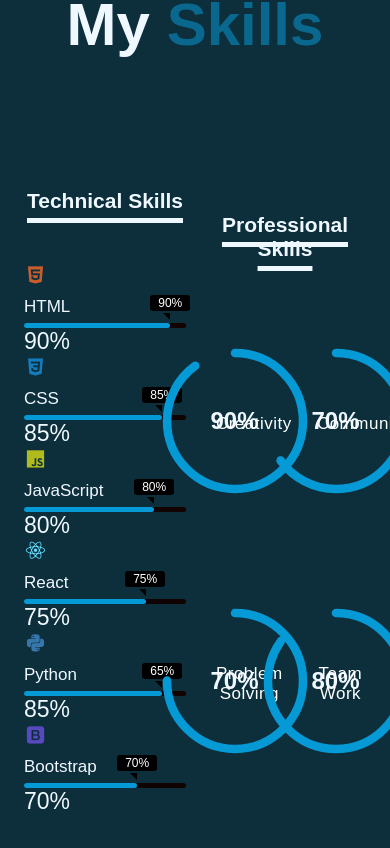
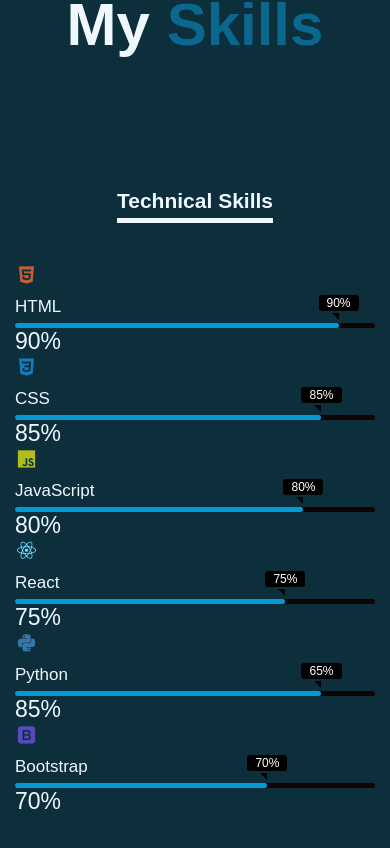
Before and after one commit to IqraShoaib/personal-portfolio-react, a React (Vite) app in the folder portfolio-react/: page / in a window 390 px wide. Shown: the part 3616-4464 px from the top of the page. Built offline with nearby package versions, Linux system fonts and the light colour scheme.

Commit message:
skills improvements

```diff
--- a/portfolio-react/src/style.css
+++ b/portfolio-react/src/style.css
@@ -598,15 +598,19 @@ transform:scale(1);
         display: flex;
         flex-wrap: wrap;
     }
-    .container1{
-    width:45%;
+   .container1{
+    flex: 1;
+    min-width: 320px;
+    max-width: 600px;
 }
     .skills-container{
-        display: flex;
-        justify-content: space-around;
-        align-items: center;
-        flex-direction: row;
-    }
+    display: flex;
+    justify-content: center;
+    align-items: flex-start;
+    gap: 60px;
+    flex-wrap: wrap;
+    width: 100%;
+}
     .heading1{
         text-align: center;
         text-decoration: underline;
@@ -741,25 +745,21 @@ transform:scale(1);
     .radial-bars{
     display:grid;
     grid-template-columns:repeat(2,1fr);
-    gap:40px;
-    margin-top:40px;
+    gap:30px;
+    width:100%;
 }
     .radial-bars .radial-bar{
     width:100%;
     height:220px;
+    position:relative;
     display:flex;
     justify-content:center;
     align-items:center;
-    position:relative;
 }
     .radial-bars .radial-bar svg{
-        position: absolute;
-        top: 50%;
-        left: 50%;
-        transform: translate(-50%, -50%) rotate(-90deg);
-       width:170px;
-    height:170px;
-    }
+    width:150px;
+    height:150px;
+}
     .radial-bars .radial-bar .progress-bar{
         stroke-width: 10;
         stop-color: #000;
@@ -817,18 +817,57 @@ transform:scale(1);
         animation: showText 0.5s 1s linear forwards;
         opacity: 0;
     }
+   .radial-bar .text{
+    position:absolute;
+    left:130%;
+    bottom:15px;
+    transform:translateX(-50%);
+    width:100%;
+    text-align:center;
+    font-size:18px;
+    font-weight:600;
+}
+@media (max-width:768px){
+
+    .skills-container{
+        flex-direction:column;
+        align-items:center;
+    }
+
+    .container1{
+        width:100%;
+        max-width:600px;
+    }
+
+    .radial-bars{
+        grid-template-columns:repeat(2,1fr);
+    }
+
+}
+@media (max-width:480px){
+
+    .radial-bars{
+        grid-template-columns:1fr;
+    }
+
+    .radial-bars .radial-bar{
+        height:200px;
+    }
+
+    .radial-bars .radial-bar svg{
+        width:130px;
+        height:130px;
+    }
+
+    .radial-bar .percentage{
+        font-size:20px;
+    }
+
     .radial-bar .text{
-        width: 100%;
-        position: absolute;
-        text-align: center;
-        left: 90%;
-        bottom: -5px;
-        transform: translate(-50px);
-        font-size: 17px;
-        font-weight: 500;
-        animation: showText 0.5s 1s linear forwards;
-        opacity: 0;
+        font-size:16px;
     }
+
+}
     .main-text{
         padding-top: 150px;
         margin-top: 150px;
```
